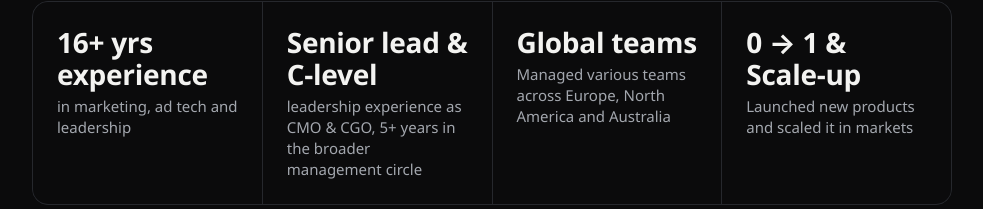
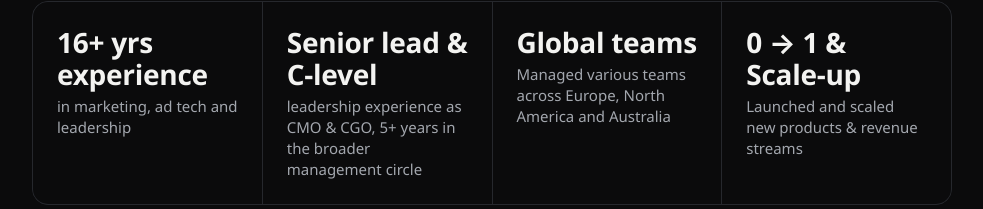
Before and after one commit to nicolebucher/nicole-bucher.com, a plain HTML site: page index.html in a window 1280 px wide. Shown: the part 419-628 px from the top of the page, without its empty margins (148-1131 px from the left). Drawn offline with Linux system fonts and the light colour scheme.

Commit message:
Reword 0-to-1 highlight
Co-Authored-By: Claude Opus 5.5 <noreply@anthropic.com>
Claude-Session: https://claude.ai/code/session_01WFbYWu2tfHy7eykjEkCPYB

```diff
--- a/index.html
+++ b/index.html
@@ -50,7 +50,7 @@ a{color:#F3F3F1}a:hover{color:#FFFFFF}
         <span style="font-size: 15px; line-height: 1.4; color: rgb(163, 167, 174)">Managed various teams across Europe, North America and Australia</span>
       </div>
       <div style="background: #0B0B0C; padding: 24px; display: flex; flex-direction: column; gap: 6px;"><span style="font-size: 28px; line-height: 1.15; font-weight: 700; letter-spacing: -0.01em">0 → 1 &amp;<br>Scale&#8209;up</span>
-        <span style="font-size: 15px; line-height: 1.4; color: rgb(163, 167, 174)">Launched new products and scaled it in markets</span>
+        <span style="font-size: 15px; line-height: 1.4; color: rgb(163, 167, 174)">Launched and scaled new products &amp; revenue streams</span>
       </div>
     </section>
 
```
